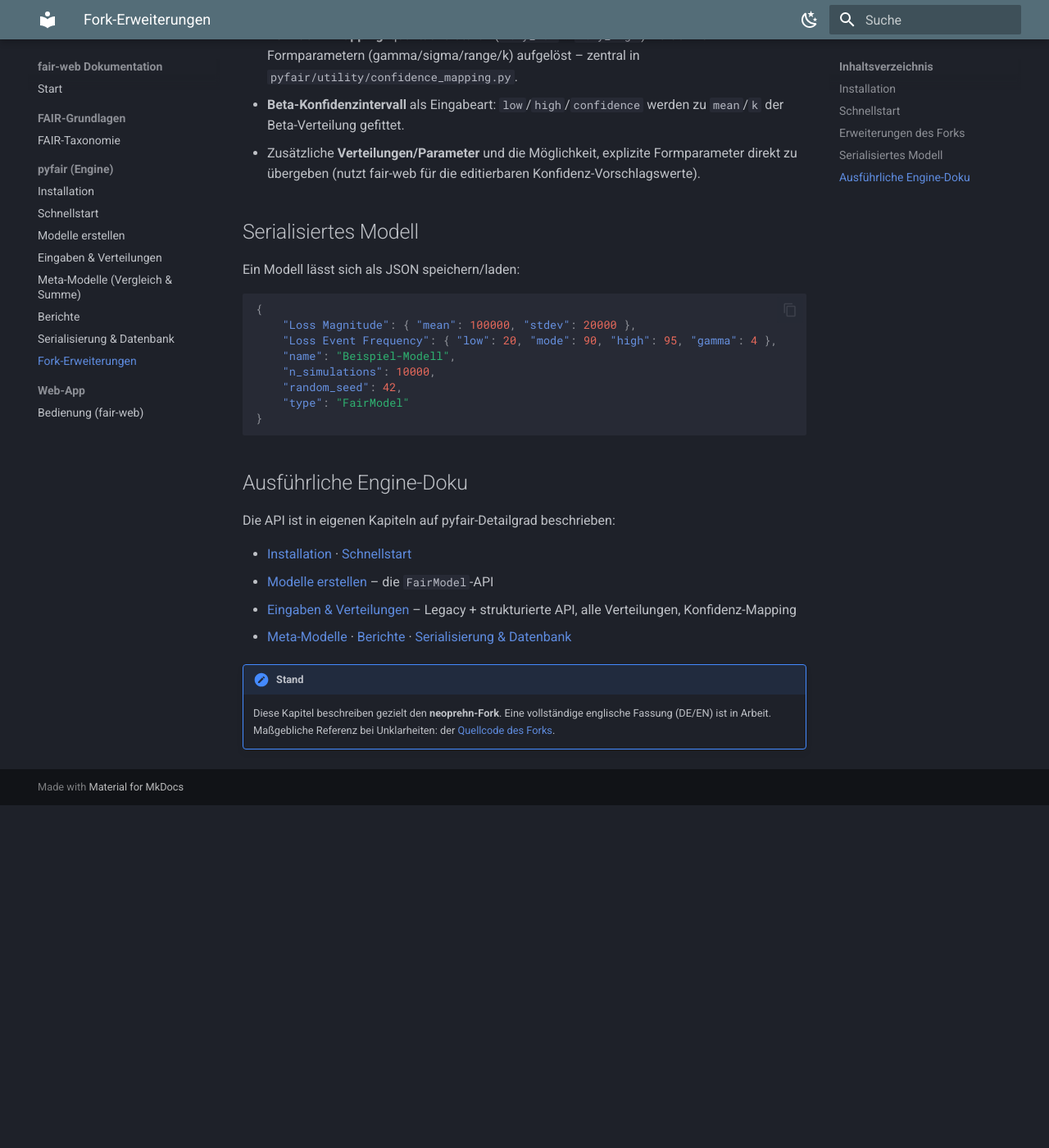
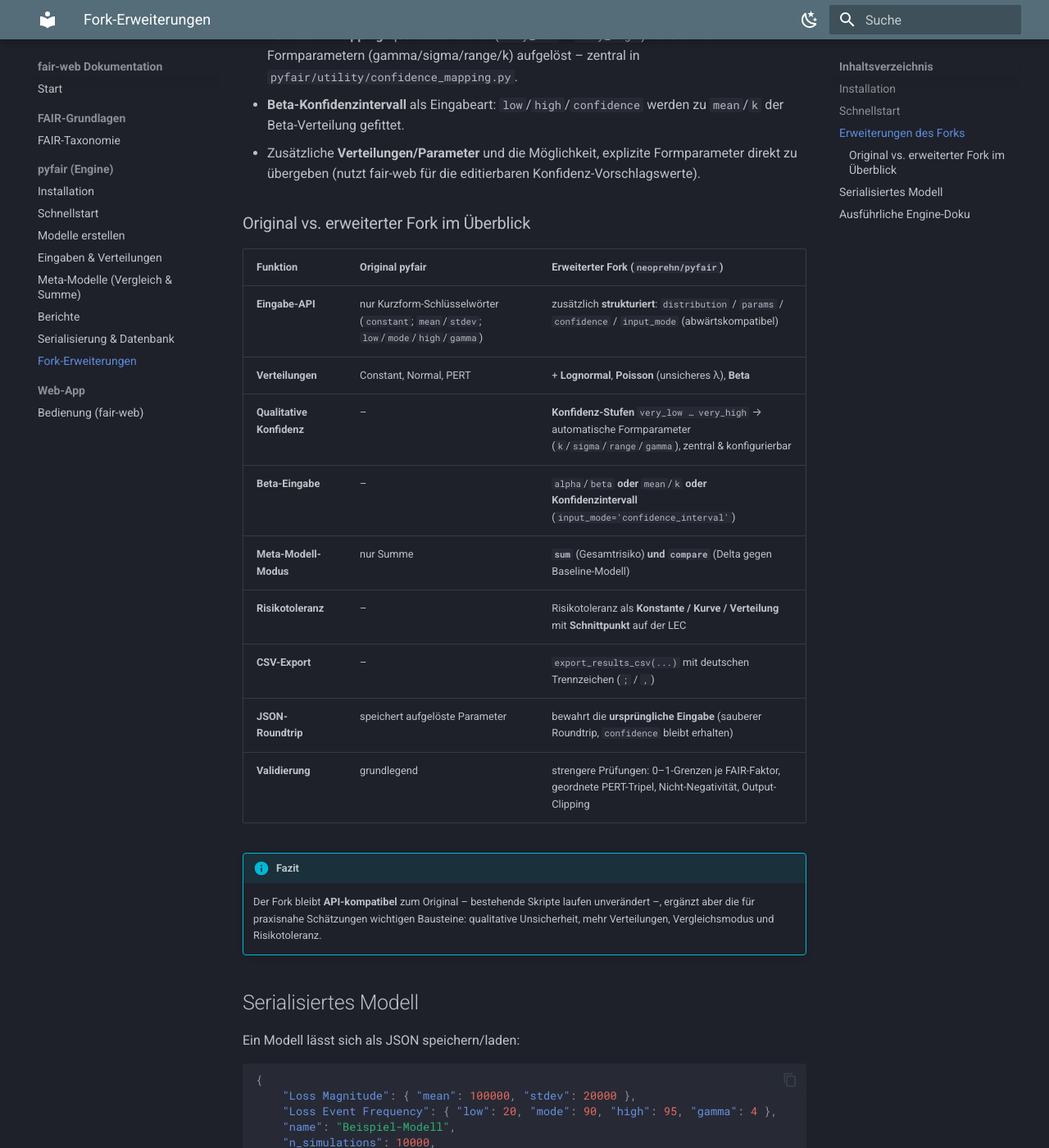
Before and after one commit to neoprehn/fair-web, an MkDocs documentation site: the page built from docs/pyfair-fork.md, in a window 1280 px wide and 1400 px high, scrolled down 1256 px. Shown: the whole window at 82% size. Built offline with MkDocs 1.6.1 and Material for MkDocs 9.7.7, drawn with Linux system fonts in a browser that asks for light colours; before the commit the page ends 2238 px from its top, so only the background shows below that.

Commit message:
Doku: Vergleichstabelle Original-pyfair vs. erweiterter Fork
Im Kapitel "pyfair (neoprehn-Fork)" eine Tabelle ergaenzt, die die Vorteile des
Forks gegenueber dem Original gegenueberstellt (Eingabe-API, Verteilungen,
Konfidenz, Beta-Eingabe, Meta-Modell-Modus, Risikotoleranz, CSV-Export,
JSON-Roundtrip, Validierung).

Co-Authored-By: Claude Opus 4.8 <noreply@anthropic.com>

```diff
--- a/docs/pyfair-fork.md
+++ b/docs/pyfair-fork.md
@@ -63,6 +63,26 @@ Gegenüber dem Original-pyfair zusätzlich enthalten:
   Formparameter direkt zu übergeben (nutzt fair-web für die editierbaren
   Konfidenz-Vorschlagswerte).
 
+### Original vs. erweiterter Fork im Überblick
+
+| Funktion | Original pyfair | Erweiterter Fork (`neoprehn/pyfair`) |
+|---|---|---|
+| **Eingabe-API** | nur Kurzform-Schlüsselwörter (`constant`; `mean`/`stdev`; `low`/`mode`/`high`/`gamma`) | zusätzlich **strukturiert**: `distribution` / `params` / `confidence` / `input_mode` (abwärtskompatibel) |
+| **Verteilungen** | Constant, Normal, PERT | + **Lognormal**, **Poisson** (unsicheres λ), **Beta** |
+| **Qualitative Konfidenz** | – | **Konfidenz-Stufen** `very_low … very_high` → automatische Formparameter (`k`/`sigma`/`range`/`gamma`), zentral & konfigurierbar |
+| **Beta-Eingabe** | – | `alpha`/`beta` **oder** `mean`/`k` **oder** **Konfidenzintervall** (`input_mode='confidence_interval'`) |
+| **Meta-Modell-Modus** | nur Summe | **`sum`** (Gesamtrisiko) **und** **`compare`** (Delta gegen Baseline-Modell) |
+| **Risikotoleranz** | – | Risikotoleranz als **Konstante / Kurve / Verteilung** mit **Schnittpunkt** auf der LEC |
+| **CSV-Export** | – | `export_results_csv(...)` mit deutschen Trennzeichen (`;` / `,`) |
+| **JSON-Roundtrip** | speichert aufgelöste Parameter | bewahrt die **ursprüngliche Eingabe** (sauberer Roundtrip, `confidence` bleibt erhalten) |
+| **Validierung** | grundlegend | strengere Prüfungen: 0–1-Grenzen je FAIR-Faktor, geordnete PERT-Tripel, Nicht-Negativität, Output-Clipping |
+
+!!! info "Fazit"
+    Der Fork bleibt **API-kompatibel** zum Original – bestehende Skripte laufen
+    unverändert –, ergänzt aber die für praxisnahe Schätzungen wichtigen
+    Bausteine: qualitative Unsicherheit, mehr Verteilungen, Vergleichsmodus und
+    Risikotoleranz.
+
 ## Serialisiertes Modell
 
 Ein Modell lässt sich als JSON speichern/laden:
```
